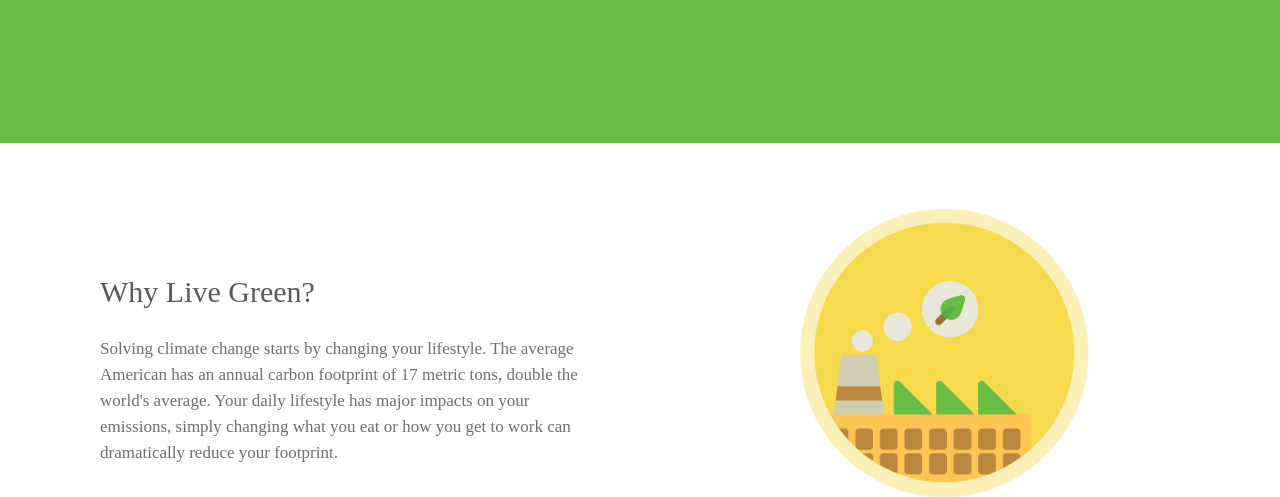
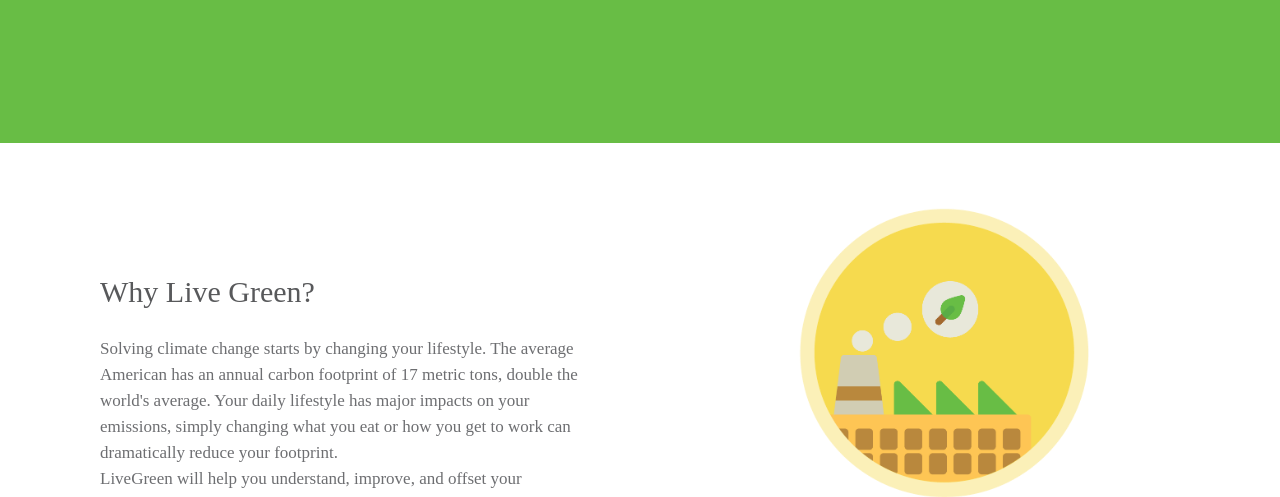
Before and after one commit to pablogarces16/LiveGreenSite, a plain HTML site: page index.html in a window 1280 px wide. Shown: the part 477-974 px from the top of the page. Drawn offline with nearby package versions, Linux system fonts and the light colour scheme; a script that the page names is missing; a web font is replaced by a local one.

Commit message:
Why Live Green Update

```diff
--- a/index.html
+++ b/index.html
@@ -136,7 +136,7 @@
                 <div class="col-md-6">
                   <div class="sectioncontent">
                     <h2 class="sectiontitle">Why Live Green?</h2>
-                    <p class="sectiontxt">Solving climate change starts by changing your lifestyle. The average American has an annual carbon footprint of 17 metric tons, double the world's average. Your daily lifestyle has major impacts on your emissions, simply changing what you eat or how you get to work can dramatically reduce your footprint.</p>
+                    <p class="sectiontxt">Solving climate change starts by changing your lifestyle. The average American has an annual carbon footprint of 17 metric tons, double the world's average. Your daily lifestyle has major impacts on your emissions, simply changing what you eat or how you get to work can dramatically reduce your footprint.<br>LiveGreen will help you understand, improve, and offset your emissions.</p>
                   </div>
                 </div>
                 <div class="col-md-6">
```
